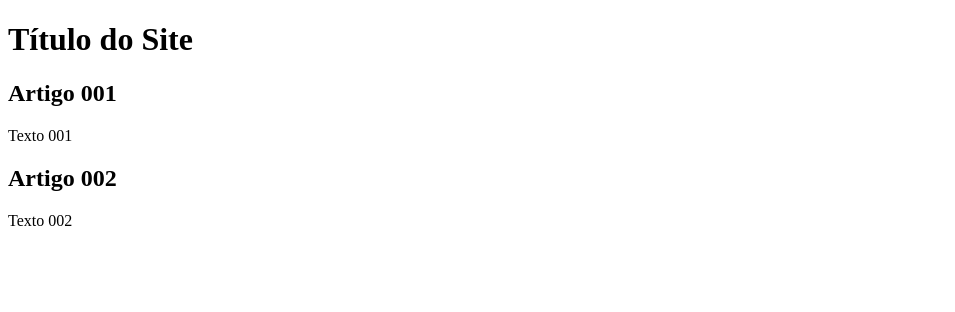
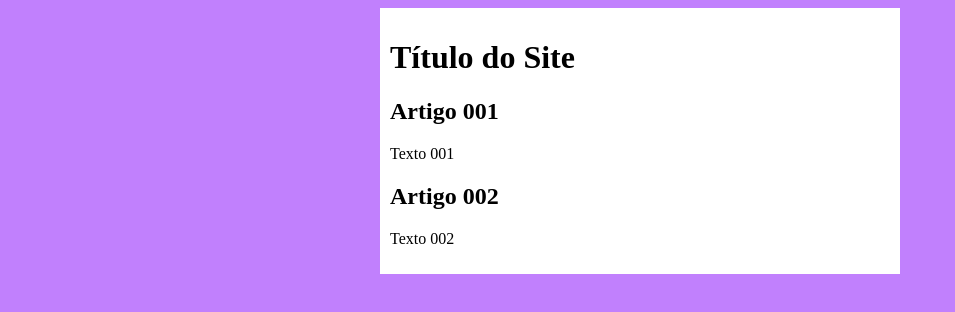
Before and after one commit to gabrielcarva/projeto_site, a plain HTML site: page index.html in a window 1280 px wide. Shown: the whole page, without its empty margins (0-955 px from the left). Drawn offline with Linux system fonts and the light colour scheme.

Commit message:
iniciei o design

```diff
--- /dev/null
+++ b/estilos/css.css
@@ -0,0 +1,16 @@
+* {
+    font-family: Arial, Helvetica, sans-serif
+    font-size: 16px;
+}
+
+body {
+    background-color: rgb(193, 128, 253);
+}
+
+main {
+    background-color: white;
+    width: 500px;
+    margin: auto; // deixa no meio
+    box-shadow: 3px 3px 5px rgba(0, 0, 0, 0.473);
+    padding: 10px;
+}
--- a/index.html
+++ b/index.html
@@ -5,6 +5,7 @@
     <meta http-equiv="X-UA-Compatible" content="IE=edge">
     <meta name="viewport" content="width=device-width, initial-scale=1.0">
     <title>Título do Site</title>
+    <link rel="stylesheet" href="../projeto_site/estilos/css.css">
 </head>
 <body>
     <main>
```
